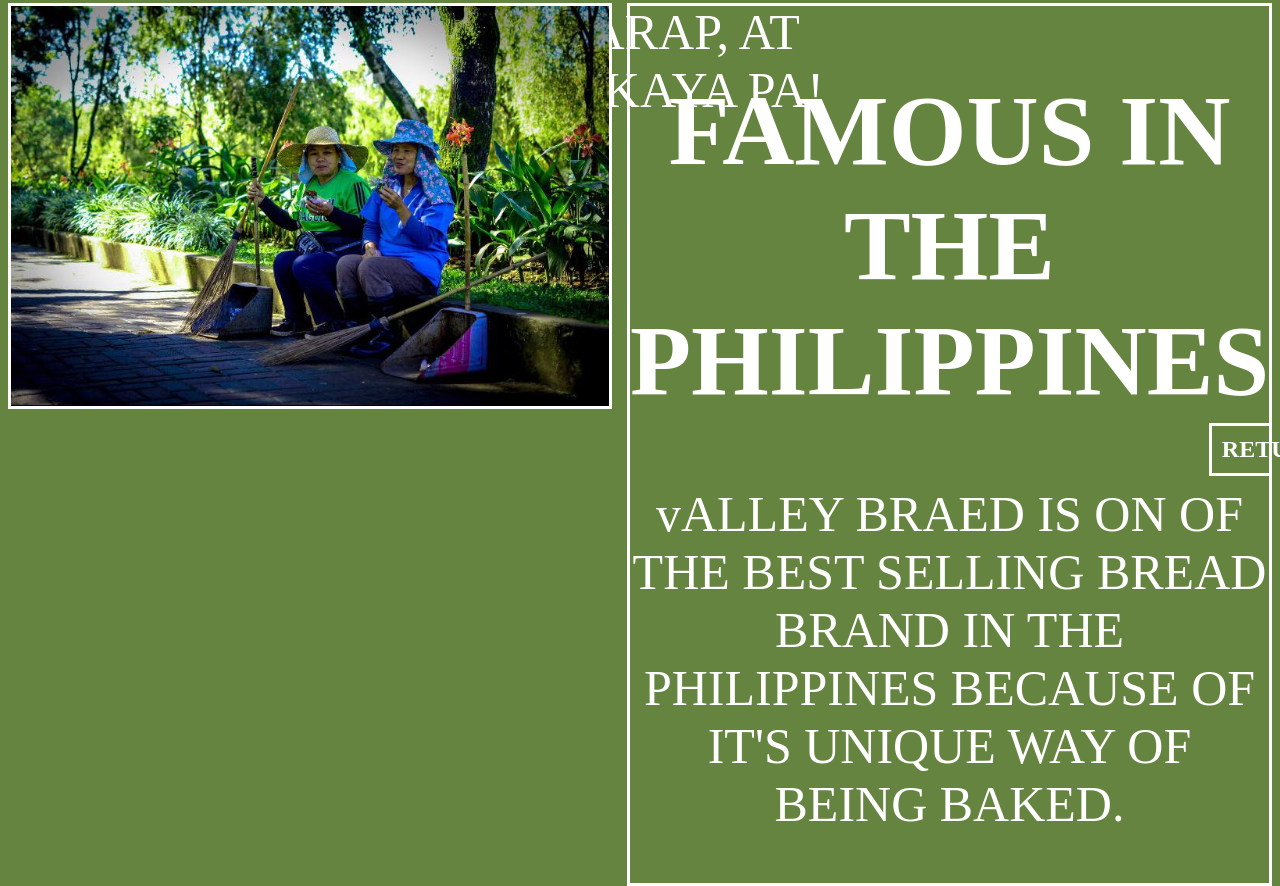
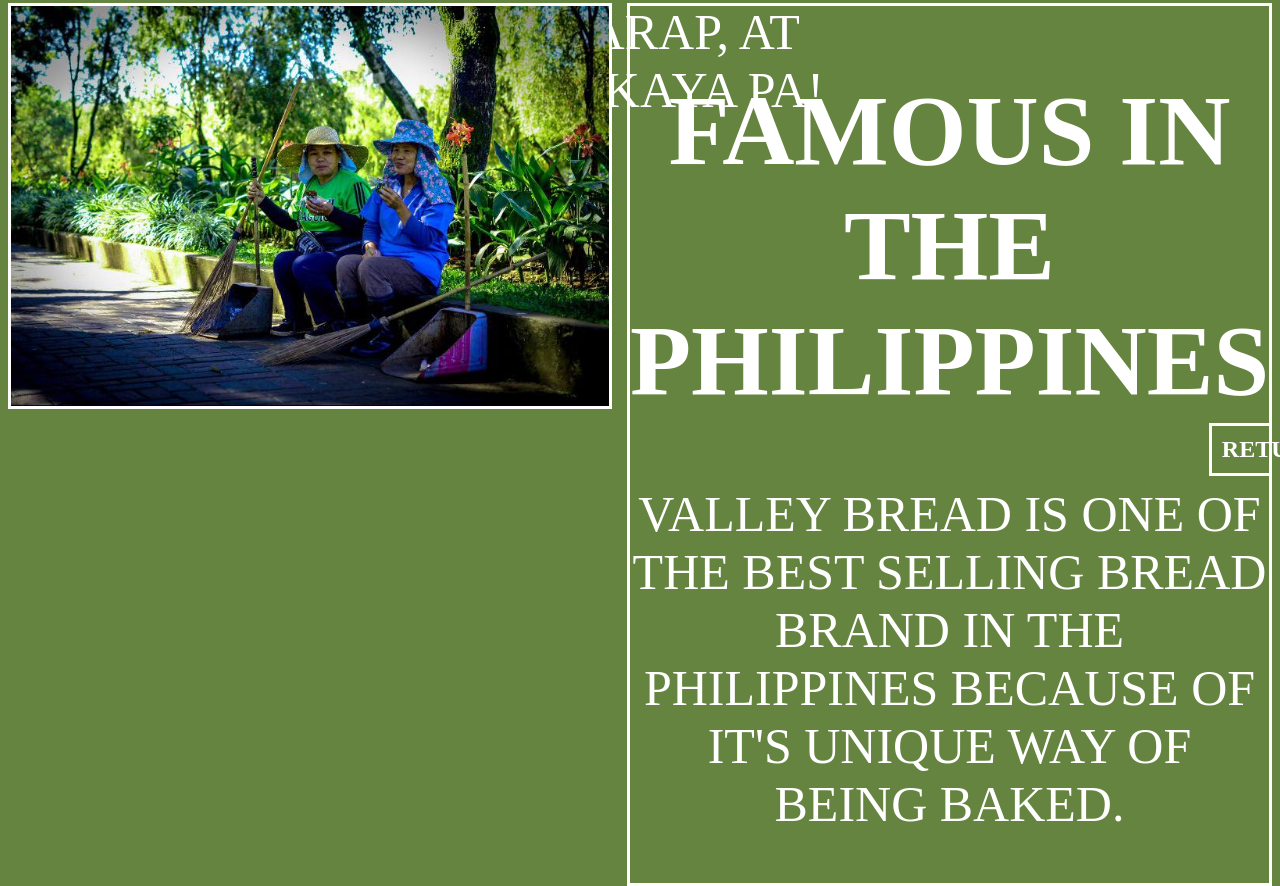
Before and after one commit to Dionysusdionas/Website, a plain HTML site: page photos.html in a window 1280 px wide. Shown: the part 1021-1907 px from the top of the page. Drawn offline with Linux system fonts and the light colour scheme.

Commit message:
Update photos.html

```diff
--- a/photos.html
+++ b/photos.html
@@ -3,6 +3,7 @@
 		<head>
 			<title> Valley Bread </title>
 			<link rel="stylesheet" href="css/photos.css">
+			<link href="https://fonts.googleapis.com/css?family=Anton" rel="stylesheet">
 		</head>
 		<body>
 			<div class="showcase"></div>
@@ -18,7 +19,7 @@
 					<div class="pic3 pic"></div>
 					<div class="description2">
 						<h1>FAMOUS IN THE PHILIPPINES</h1>
-						<p>vALLEY BRAED IS ON OF THE BEST SELLING BREAD BRAND IN THE PHILIPPINES BECAUSE OF IT'S UNIQUE WAY OF BEING BAKED.</p>
+						<p>VALLEY BREAD IS ONE OF THE BEST SELLING BREAD BRAND IN THE PHILIPPINES BECAUSE OF IT'S UNIQUE WAY OF BEING BAKED.</p>
 					</div>
 				</div>
 			<div class="return">
```
